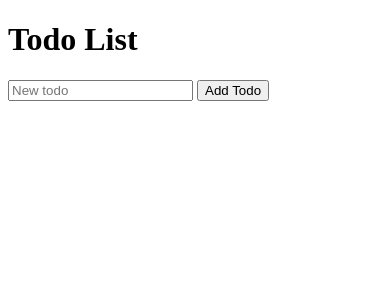
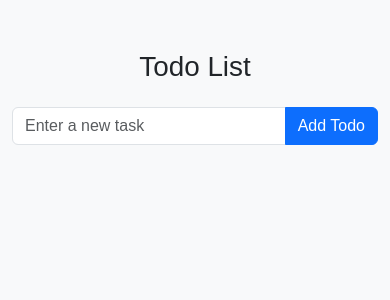
Before and after one commit to SayedSadiq-NV23030/flask-todo-app, a Flask app: page / in a window 390 px wide. Shown: the top 300 px of the page. Run offline with Flask 3, Linux system fonts and the light colour scheme.

Commit message:
Update index.html with modern design using Bootstrap 5. Enhanced layout, styling, and responsiveness for Todo app.

```diff
--- a/app/templates/index.html
+++ b/app/templates/index.html
@@ -1,20 +1,80 @@
 <!DOCTYPE html>
 <html lang="en">
+
 <head>
     <meta charset="UTF-8">
     <meta name="viewport" content="width=device-width, initial-scale=1.0">
-    <title>Todo List</title>
+    <title>Todo App</title>
+
+    <!-- Bootstrap CSS (via CDN) -->
+    <link href="https://cdn.jsdelivr.net/npm/bootstrap@5.3.0-alpha1/dist/css/bootstrap.min.css" rel="stylesheet" integrity="sha384-KyZXEJ5bT5v1LqHx5Y+yw9fA4eh0V+LJbZiXvqZ3I+4mrZT2kFXZXf3jc/v2ft8Z" crossorigin="anonymous">
+    <style>
+        body {
+            background-color: #f8f9fa;
+            font-family: 'Arial', sans-serif;
+        }
+        .container {
+            max-width: 600px;
+            margin-top: 50px;
+        }
+        .todo-list {
+            list-style-type: none;
+            padding-left: 0;
+        }
+        .todo-item {
+            background-color: #ffffff;
+            border: 1px solid #ddd;
+            border-radius: 5px;
+            padding: 15px;
+            margin-bottom: 10px;
+            display: flex;
+            justify-content: space-between;
+            align-items: center;
+        }
+        .todo-item button {
+            background-color: #dc3545;
+            color: white;
+            border: none;
+            padding: 5px 10px;
+            border-radius: 5px;
+        }
+        .todo-item button:hover {
+            background-color: #c82333;
+        }
+        .todo-item span {
+            flex-grow: 1;
+        }
+    </style>
 </head>
+
 <body>
-    <h1>Todo List</h1>
-    <form action="/add" method="POST">
-        <input type="text" name="todo" placeholder="New todo" required>
-        <button type="submit">Add Todo</button>
-    </form>
-    <ul>
-        {% for todo in todos %}
-            <li>{{ todo }} <a href="/delete/{{ loop.index0 }}">Delete</a></li>
-        {% endfor %}
-    </ul>
+
+    <div class="container">
+        <h1 class="text-center mb-4">Todo List</h1>
+
+        <!-- Add Todo Form -->
+        <form action="/add" method="POST" class="mb-4">
+            <div class="input-group">
+                <input type="text" class="form-control" name="todo" placeholder="Enter a new task" required>
+                <button type="submit" class="btn btn-primary">Add Todo</button>
+            </div>
+        </form>
+
+        <!-- Todo List -->
+        <ul class="todo-list">
+            {% for todo in todos %}
+            <li class="todo-item">
+                <span>{{ todo }}</span>
+                <a href="/delete/{{ loop.index0 }}" class="btn btn-danger btn-sm">Delete</a>
+            </li>
+            {% endfor %}
+        </ul>
+    </div>
+
+    <!-- Bootstrap JS (via CDN) -->
+    <script src="https://cdn.jsdelivr.net/npm/@popperjs/core@2.11.6/dist/umd/popper.min.js" integrity="sha384-oBqDVmMz4fnFO9gybS3Unx5nfdg7bW3OKFf5O5kT5rIoxG7UJ56A8OBzRiU4pO3N" crossorigin="anonymous"></script>
+    <script src="https://cdn.jsdelivr.net/npm/bootstrap@5.3.0-alpha1/dist/js/bootstrap.min.js" integrity="sha384-pzjw8f+ua7Kw1TIq0s5Q47zKn7e4jI9x9p5/jpFdxRzR1GoFZy2lFVVbQgV7l6g4" crossorigin="anonymous"></script>
+
 </body>
+
 </html>
```
